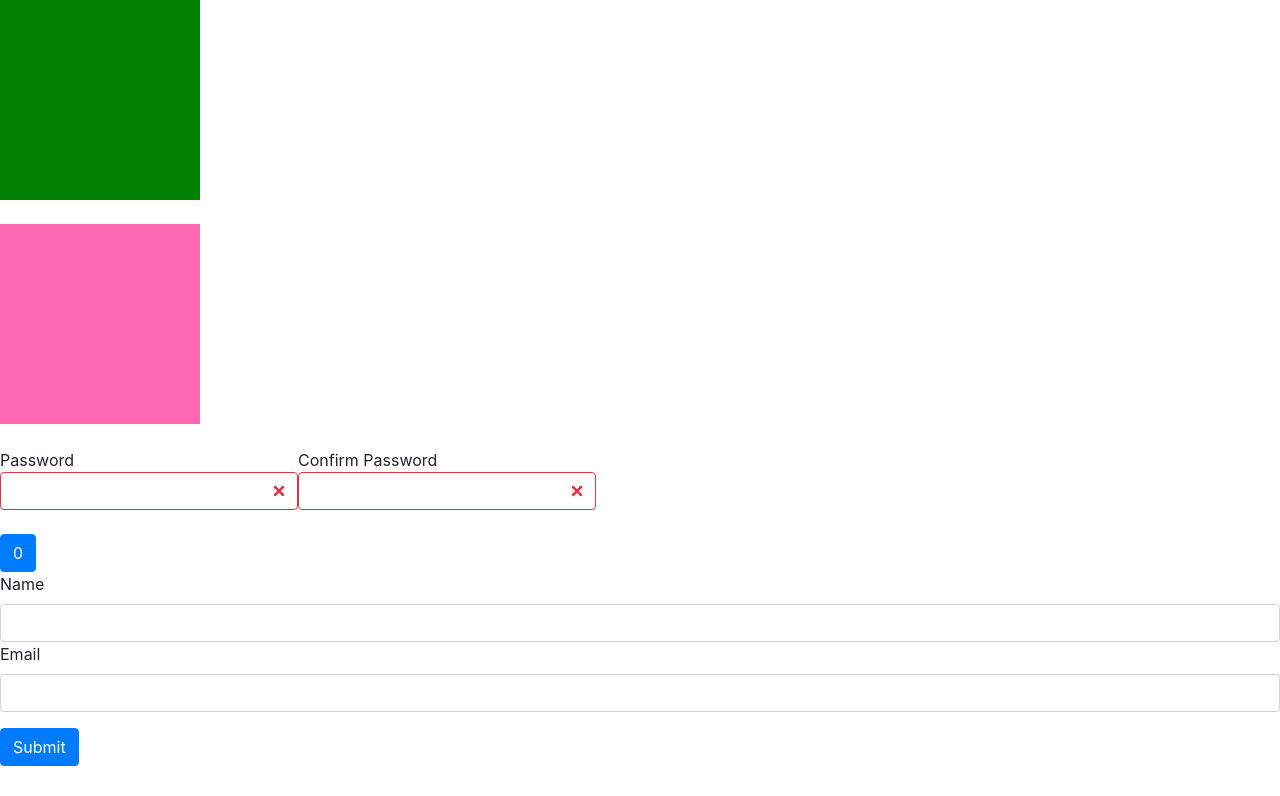
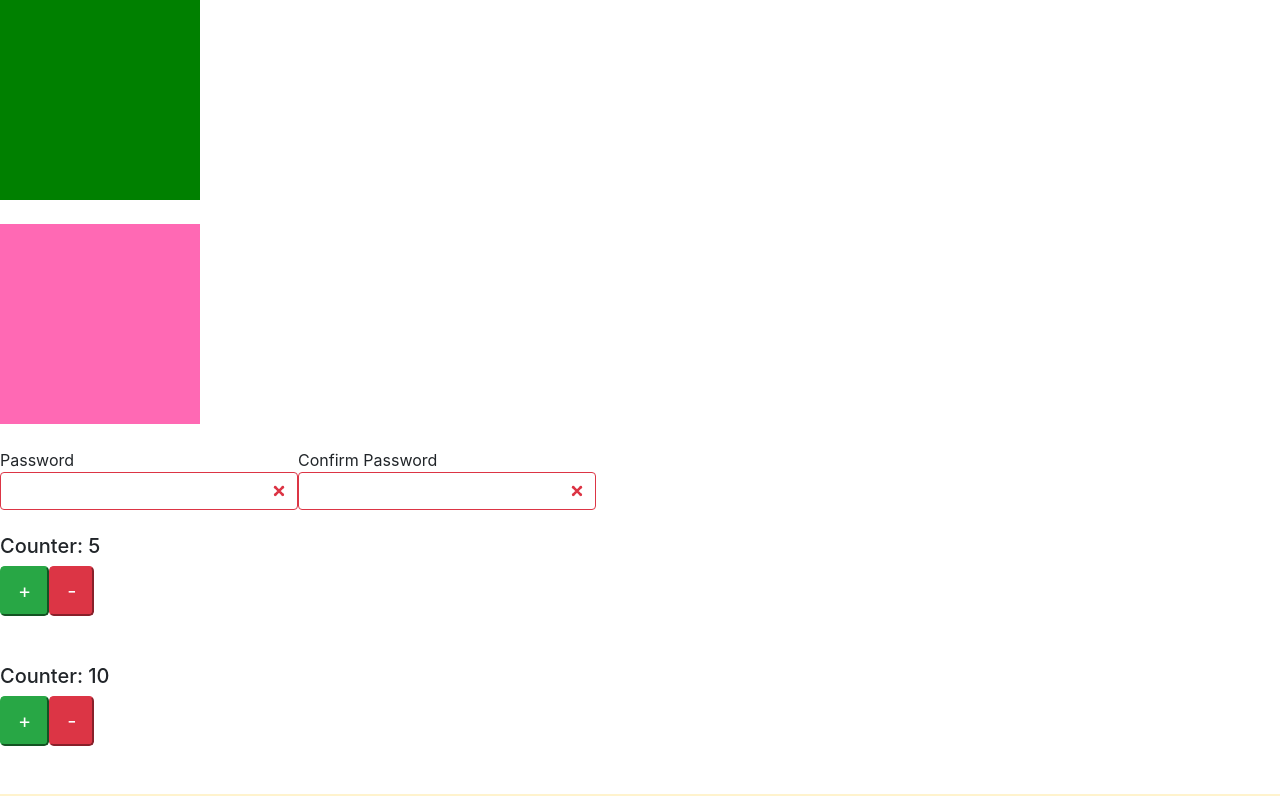
Before and after one commit to mdm106/week-10--react-app, a React (Create React App) app: page / in a window 1280 px wide. Shown: the top 796 px of the page. Built offline with nearby package versions, Linux system fonts and the light colour scheme.

Commit message:
Lifting state Challenge 3: Component Max which takes away of numbers and creates a counter for each, starting at the number and with highest counter highlighted

```diff
--- a/src/App.js
+++ b/src/App.js
@@ -5,12 +5,14 @@
 import SignUp from './signup/SignUp';
 import Button from './button/Button';
 import Form from './form/Form';
+import Max from './max/Max';
 
 function App() {
   return (
     <>
       <Squares />
       <SignUp />
+      <Max />
       <Button handleUpdate={ console.log } />
       <Form handleSubmit={ console.log } />
     </>
--- /dev/null
+++ b/src/max/Counter.js
@@ -0,0 +1,13 @@
+import React from "react";
+
+const Counter = ({ counter, handleClickPlus, handleClickMinus, highlight }) => (
+    <div className={"mb-4" + (highlight ? " alert-warning" : "")} >
+        <h5>Counter: {counter} </h5>
+        <div className="d-flex flex-row">
+            <button className="btn-lg btn-success mb-4" onClick={handleClickPlus}>+</button>
+            <button className="btn-lg btn-danger mb-4" onClick={handleClickMinus}>-</button>
+        </div>
+    </div>
+)
+
+export default Counter;
--- /dev/null
+++ b/src/max/Max.js
@@ -0,0 +1,54 @@
+import React, { Component } from "react";
+
+import Counter from "./Counter";
+
+class Max extends Component {
+    constructor(props) {
+        super(props);
+        this.state = { numbers: this.props.count };
+    }
+
+    handleClickPlus(index) {
+        let numbers = this.state.numbers;
+        let { max } = this.props;
+        let currentNumber = numbers[index];
+        numbers[index] = currentNumber < max ? currentNumber + 1 : currentNumber;
+        this.setState({ numbers: numbers });
+    }
+
+    handleClickMinus(index) {
+        let numbers = this.state.numbers;
+        let currentNumber = numbers[index];
+        numbers[index] = currentNumber > 0 ? currentNumber - 1 : currentNumber;
+        this.setState({ numbers: numbers });
+    }
+
+    render() {
+        let { count } = this.props;
+
+        let { numbers } = this.state;
+        let highest = Math.max(...numbers);
+
+        return (
+            <>
+            {count.map((number, index) => (
+                <Counter key= { index }
+                        counter= { number }
+                        handleClickPlus={ () => this.handleClickPlus(index) }
+                        handleClickMinus={ () => this.handleClickMinus(index) }
+                        highlight={ numbers[index] === highest }     />
+            )) }
+
+            </>
+        );
+    }
+}
+
+Max.defaultProps = {
+    count: [5, 10, 15],
+    max: 30,
+};
+
+
+
+export default Max;
```
